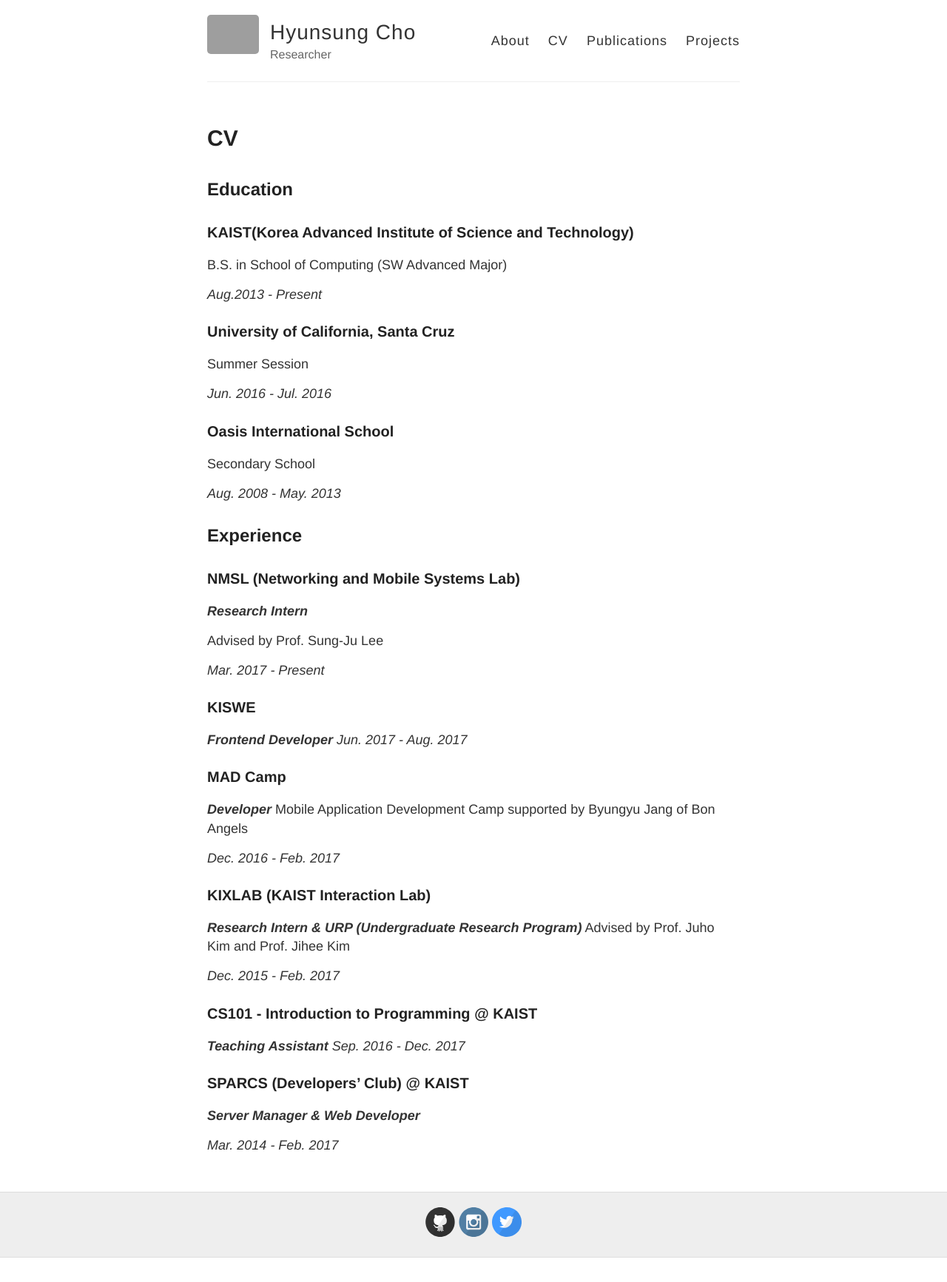
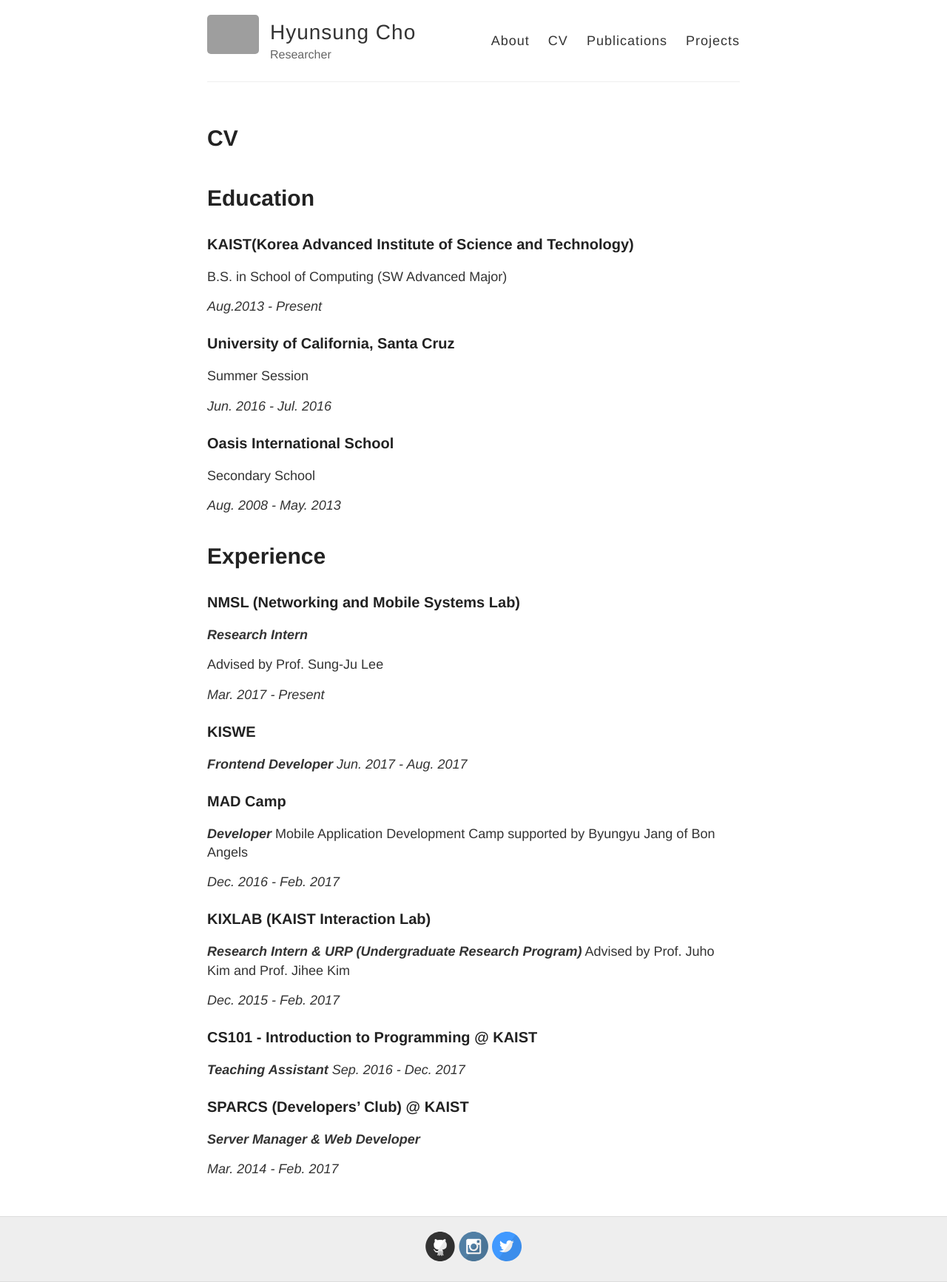
Before and after one commit to choch-o/choch-o.github.io_old, a Jekyll site: the page built from CV.md, in a window 1280 px wide. Shown: the whole page at 74% size. Built offline with Jekyll 4.4.1, drawn with Linux system fonts in a browser that asks for light colours; before the commit the page ends 1700 px from its top, so only the background shows below that; grey boxes are pictures that could not be loaded.

Commit message:
Update CV.md

```diff
--- a/CV.md
+++ b/CV.md
@@ -4,7 +4,8 @@
 permalink: /cv
 ---
 
-## Education
+Education
+=========
 
 ### KAIST(Korea Advanced Institute of Science and Technology)
 B.S. in School of Computing (SW Advanced Major)
@@ -21,7 +22,8 @@
 
 *Aug. 2008 - May. 2013*
 
-## Experience
+Experience
+==========
 ### NMSL (Networking and Mobile Systems Lab)
 **_Research Intern_**
 
```
